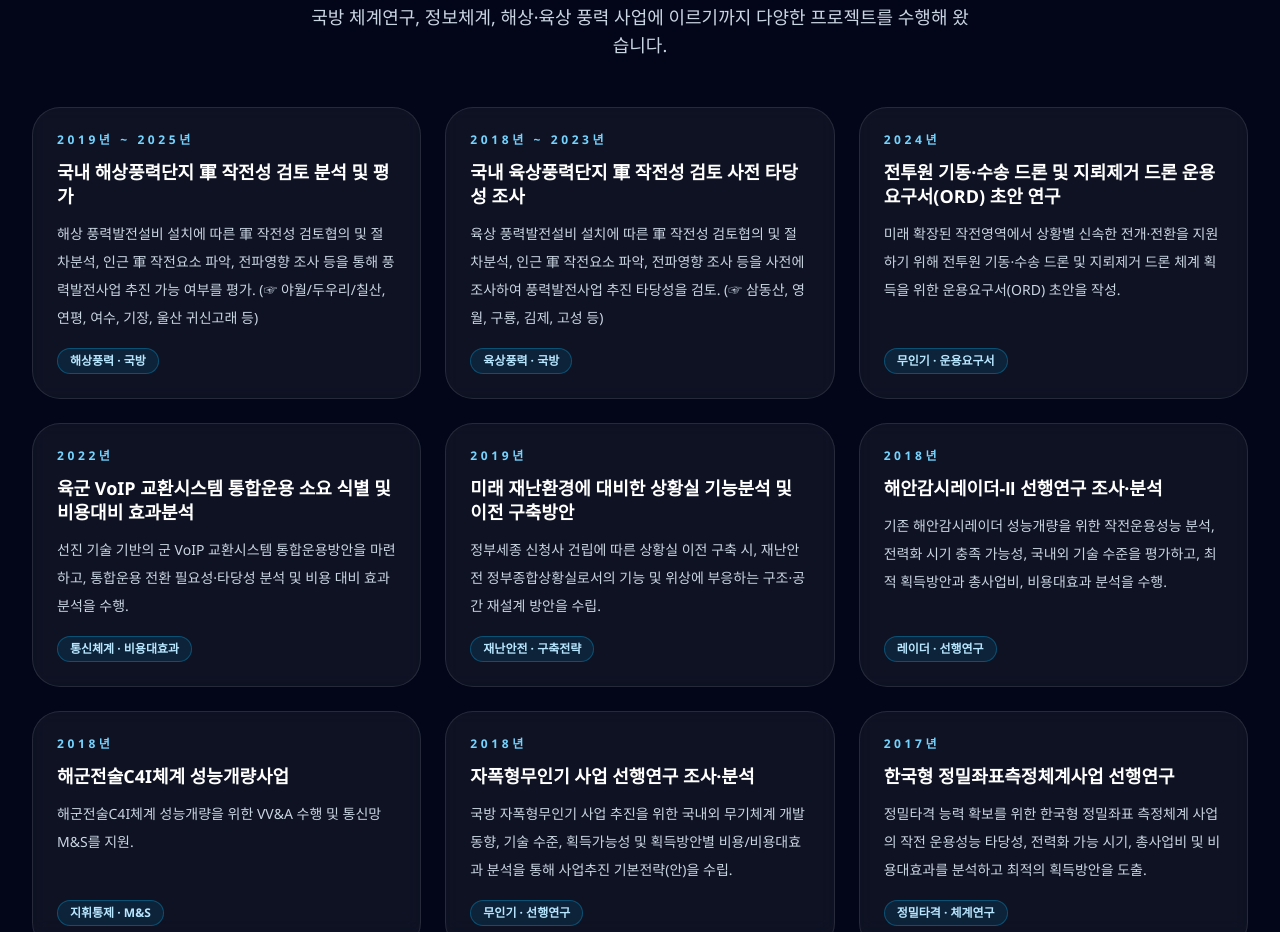
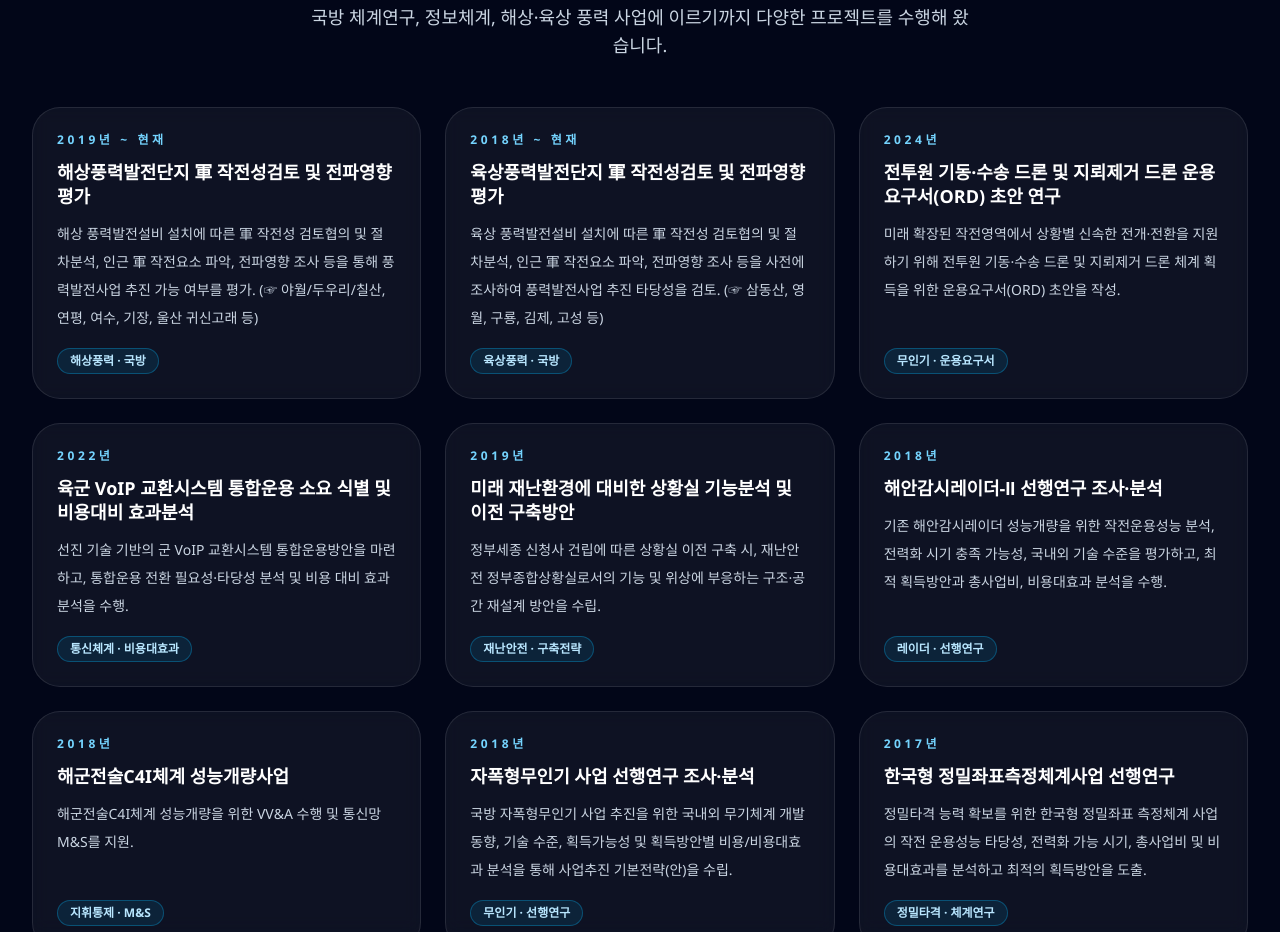
Before and after one commit to giuhyoung/ceg_website, a React (Vite) app: page / in a window 1280 px wide. Shown: the part 3880-4812 px from the top of the page. Built offline with nearby package versions, Linux system fonts and the light colour scheme; a web font is replaced by a local one.

Commit message:
업무실적 수정

```diff
--- a/src/content/siteContent.js
+++ b/src/content/siteContent.js
@@ -115,15 +115,15 @@ export const processSteps = [
 
 export const projectRecords = [
   {
-    period: '2019년 ~ 2025년',
-    title: '국내 해상풍력단지 軍 작전성 검토 분석 및 평가',
+    period: '2019년 ~ 현재',
+    title: '해상풍력발전단지 軍 작전성검토 및 전파영향평가',
     description:
       '해상 풍력발전설비 설치에 따른 軍 작전성 검토협의 및 절차분석, 인근 軍 작전요소 파악, 전파영향 조사 등을 통해 풍력발전사업 추진 가능 여부를 평가. (☞ 야월/두우리/칠산, 연평, 여수, 기장, 울산 귀신고래 등)',
     category: '해상풍력 · 국방',
   },
   {
-    period: '2018년 ~ 2023년',
-    title: '국내 육상풍력단지 軍 작전성 검토 사전 타당성 조사',
+    period: '2018년 ~ 현재',
+    title: '육상풍력발전단지 軍 작전성검토 및 전파영향평가',
     description:
       '육상 풍력발전설비 설치에 따른 軍 작전성 검토협의 및 절차분석, 인근 軍 작전요소 파악, 전파영향 조사 등을 사전에 조사하여 풍력발전사업 추진 타당성을 검토. (☞ 삼동산, 영월, 구룡, 김제, 고성 등)',
     category: '육상풍력 · 국방',
```
